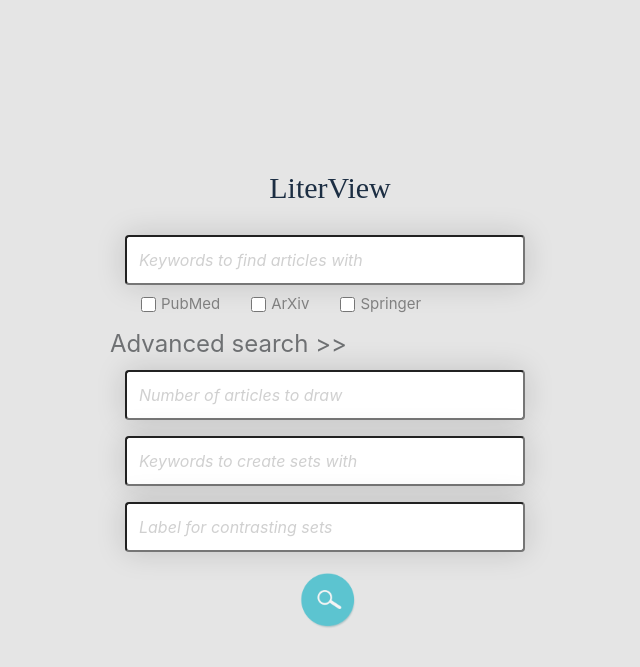
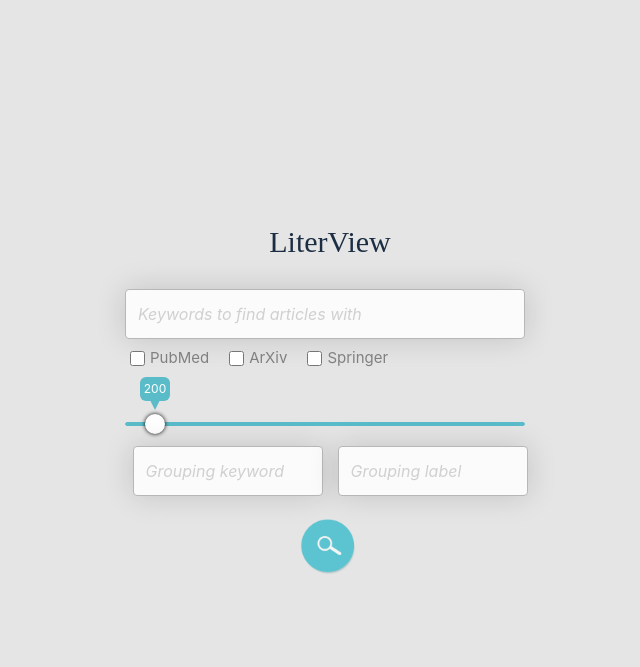
Before and after one commit to autonomio/literview, a Flask app: page / in a window 1280 px wide. Shown: the top 667 px of the page, without its empty margins (310-950 px from the left). Run offline with Flask 2, Linux system fonts and the light colour scheme; some libraries are stand-ins or nearby versions.

Commit message:
much improved GUI

```diff
--- a/literview/app/static/style.css
+++ b/literview/app/static/style.css
@@ -11,19 +11,123 @@ body {
 	display: none;
 }
 
+.divider {
+	margin-top: 30px;
+}
+
+input[type=range] {
+	-webkit-appearance: none;
+	margin: 20px 0;
+	width: 100%;
+  }
+
+  input[type=range]:focus {
+	outline: none;
+  }
+
+  input[type=range]::-webkit-slider-runnable-track {
+	width: 100%;
+	height: 4px;
+	cursor: pointer;
+	animate: 0.2s;
+	background: #5ABCC9;
+	border-radius: 25px;
+  }
+
+  input[type=range]::-webkit-slider-thumb {
+	height: 20px;
+	width: 20px;
+	border-radius: 50%;
+	background: #fff;
+	box-shadow: 0 0 4px 0 rgba(0,0,0, 1);
+	cursor: pointer;
+	-webkit-appearance: none;
+	margin-top: -8px;
+  }
+  input[type=range]:focus::-webkit-slider-runnable-track {
+	background: #5ABCC9;
+  }
+  .range-wrap {
+	width: 400px;
+	position: relative;
+  }
+  .range-value {
+	position: absolute;
+	top: -50%;
+  }
+  .range-value span {
+	width: 30px;
+	height: 24px;
+	line-height: 24px;
+	text-align: center;
+	background: #5ABCC9;
+	color: #fff;
+	font-size: 12px;
+	display: block;
+	position: absolute;
+	left: 50%;
+	transform: translate(-50%, 0);
+	border-radius: 6px;
+  }
+  .range-value span:before {
+	content: "";
+	position: absolute;
+	width: 0;
+	height: 0;
+	border-top: 10px solid #5ABCC9;
+	border-left: 5px solid transparent;
+	border-right: 5px solid transparent;
+	top: 100%;
+	left: 50%;
+	margin-left: -5px;
+	margin-top: -1px;
+  }
+
+.form-slider {
+
+	width: 400px;
+	margin-bottom: 8px;
+	margin-top: 8px;
+
+}
+
 .form-field {
 
 	width: 400px;
 	height: 50px;
+	background: #fbfbfb;
+	font-size: 16px;
+
+	padding-left: 12px;
 	margin-bottom: 8px;
 	margin-top: 8px;
-	background: #FFFFFF;
+
+	border-color: rgb(183, 183, 183);
+	border-radius: 4px;
+	border-style: solid;
+	border-width: 1px;
 	box-shadow: 0px 0px 30px rgba(0, 0, 0, 0.15);
-	border-radius: 4px;
-	padding-left: 12px;
-	font-size: 16px;
+}
 
+.form-field-narrow {
+
+	margin: auto;
+	width: 190px;
 }
+
+input:focus {
+    outline: none !important;
+    border-color: rgb(183, 183, 183);
+    box-shadow: 0 0 10px #719ece00;
+}
+
+textarea:focus {
+    outline: none !important;
+    border-color: rgb(183, 183, 183);
+    box-shadow: 0 0 10px #719ece00;
+}
+
+
 
 ::placeholder {
 	color: rgb(208, 208, 208);
@@ -46,7 +150,7 @@ body {
 
 button, input[type="submit"], input[type="reset"] {
 
-	margin-top: 10px;
+	margin-top: 20px;
 	background: none;
 	color: inherit;
 	border: none;
@@ -63,7 +167,7 @@ button, input[type="submit"], input[type="reset"] {
 	height: 15px;
 	width: 15px;
 	background-color: #eee;
-	margin-left: 16px;
+	margin-left: 5px;
 	margin-right: 5px;
   }
 
--- a/literview/app/templates/form.html
+++ b/literview/app/templates/form.html
@@ -25,63 +25,50 @@
       <label class="checkmark-type" for="vehicle3"> Springer</label>
     </div>
 
-    <button type="button" onclick="myFunction()">Advanced search >></button>
-
-    <div id="hidden" class="form-group col-12">
-      <input type="text" class="form-field"  placeholder="Number of articles to draw" name="sample_size">
+    <div class="form-group col-12">
+        <div class="divider"></div>
     </div>
 
-    <div id="hidden" class="form-group col-12">
-      <input type="text" class="form-field"  placeholder="Keywords to create sets with" name="class_keywords">
+    <div class="form-group col-12">
+
+      <div class="range-wrap">
+        <div class="range-value" id="rangeV"></div>
+        <input class="form-slider" id="range" type="range" min="100" max="2000" value="200" step="100">
+      </div>
+
     </div>
 
-    <div id="hidden" class="form-group col-12">
-      <input type="text" class="form-field"  placeholder="Label for contrasting sets" name="class_label">
+    <div class="form-group col-12">
+      <input type="text" class="form-field form-field-narrow"  placeholder="Grouping keyword" name="class_keywords">
+
+      <input type="text" class="form-field form-field-narrow"  placeholder="Grouping label" name="class_label">
     </div>
 
 
     <div class="form-group col-12">
 
-      <button type="image" class="button-image mx-auto d-block"><img src="static/material-icon.png" width=120px;></button>
+      <button type="image" class="button-image mx-auto"><img src="static/material-icon.png" width=120px;></button>
 
     </div>
 
   </form>
-  <script>
-      $("#input-name").focus();
-      function showPosition() {
-          if(navigator.geolocation) {
-              navigator.geolocation.getCurrentPosition(successCallback, errorCallback);
 
-          } else {
-              alert("Sorry, your browser does not support HTML5 geolocation.");
-          }
-      }
-      function successCallback(position) {
-          var positionInfo = "Your current location";
-          //document.getElementById("result").innerHTML = positionInfo;
-          $( "#input-location" ).val(positionInfo);
-      }
-      function errorCallback(error){
-          $( "#input-location" ).val("Dharamsala");
-      }
-      $( "#input-location" ).select(function() {
-          //$( "#input-location" ).val("location is set!");
-          showPosition();
-      });
-      $( "#div-location").click(function() {
-            $( "#input-location" ).select();
-      });
-  </script>
 
 <script>
-  function myFunction() {
-    var x = document.getElementById("hidden");
-    if (x.style.display === "none") {
-      x.style.display = "block";
-    } else {
-      x.style.display = "none";
-    }
-  }
-  </script>
+
+const
+  range = document.getElementById('range'),
+  rangeV = document.getElementById('rangeV'),
+  setValue = ()=>{
+    const
+      newValue = Number( (range.value - range.min) * 100 / (range.max - range.min) ),
+      newPosition = 10 - (newValue * 0.2);
+    rangeV.innerHTML = `<span>${range.value}</span>`;
+    rangeV.style.left = `calc(${newValue}% + (${newPosition}px))`;
+  };
+document.addEventListener("DOMContentLoaded", setValue);
+range.addEventListener('input', setValue);
+
+</script>
+
 {% endblock %}
```
